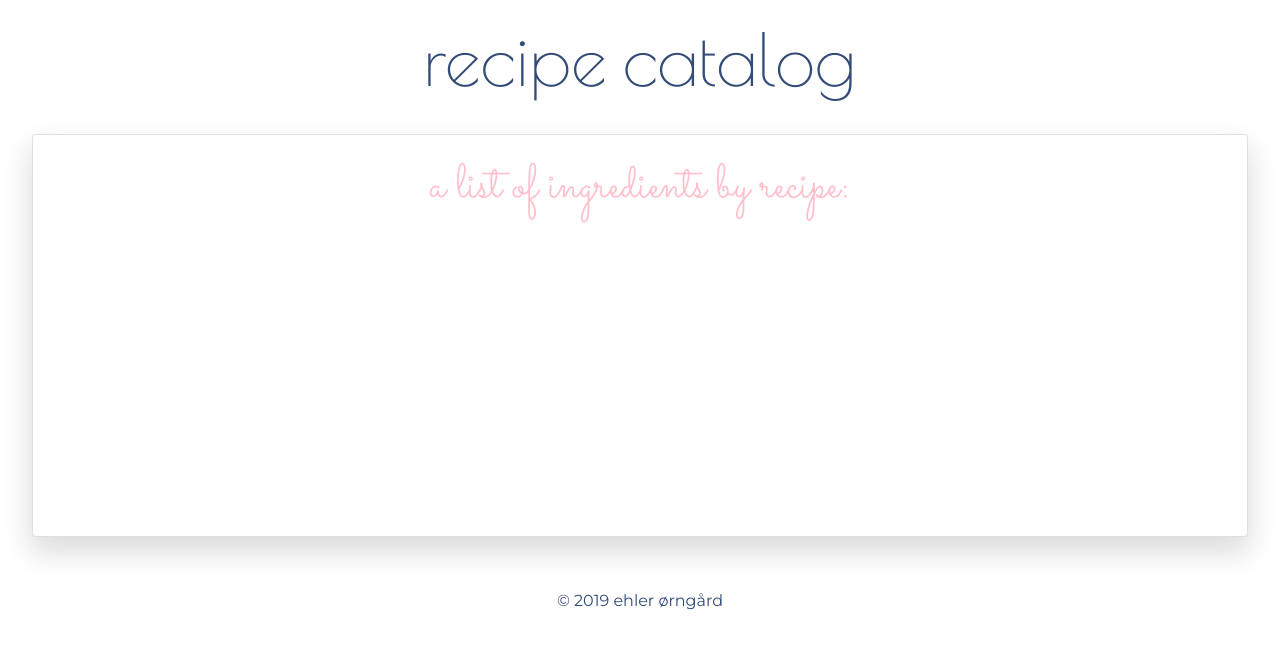
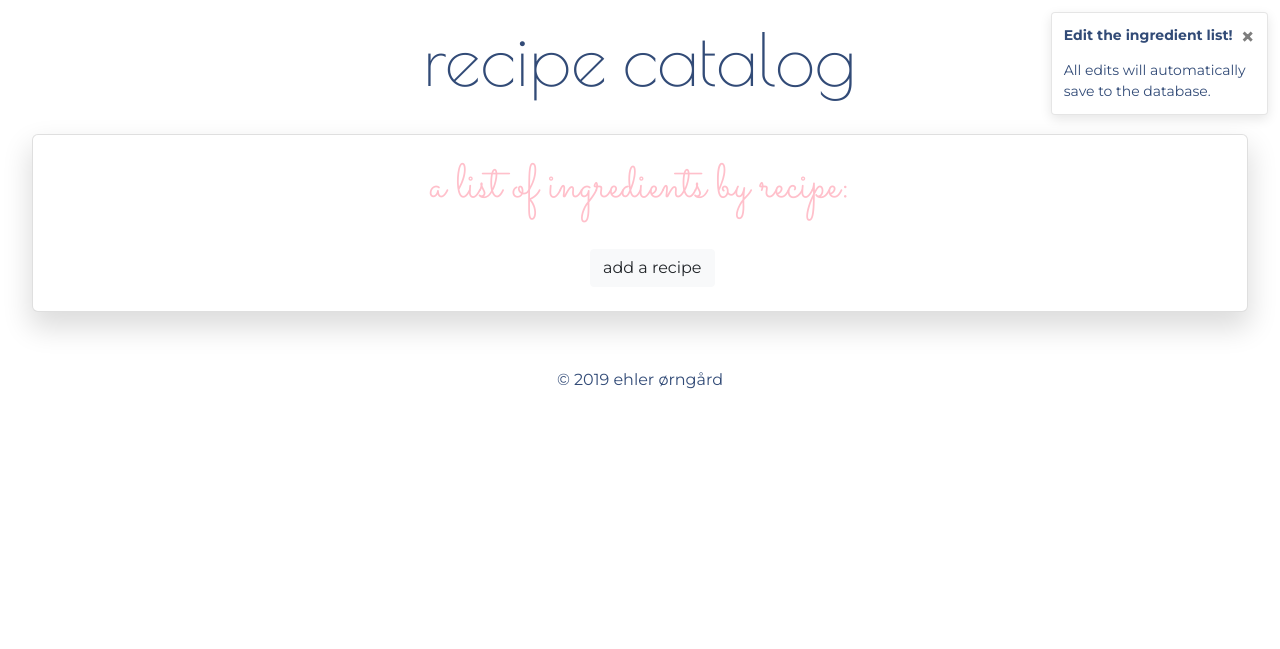
Before and after one commit to ehlerorngard/recipeCatalog, a Django app: page / in a window 1280 px wide. Shown: the top 649 px of the page. Run offline with Django 3.2, Linux system fonts and the light colour scheme; data that the repository does not hold is empty; some libraries are stand-ins or nearby versions; some web fonts are replaced.

Commit message:
production 0.0

```diff
--- a/catalog/recipecollection/templates/index.html
+++ b/catalog/recipecollection/templates/index.html
@@ -32,16 +32,64 @@
   <body>
     <noscript>You need to enable JavaScript to run this app.</noscript>
     <div id="root">
+
+      <div role="alert" aria-live="assertive" aria-atomic="true" class="toast" id="intro_toast" data-autohide="false" style="position: absolute; top: 0; right: 0; margin: 12px 12px 0 0;">
+        <div class="toast-body">
+          <button type="button" class="ml-2 mb-1 close" data-dismiss="toast" aria-label="Close">
+            <span aria-hidden="true">&times;</span>
+          </button>
+          <span id="intro_toast_text"></span>
+        </div>
+      </div>
+
       <div class="header pt-3">
         <div class="text-center display-3">
           recipe catalog
         </div>
       </div>
 
-      <div class="mainSection h5 p-2 mb-1">
+      <div class="mainSection h5 p-2">
         <div class="card py-3 m-md-4 p-md-4">
           <div class="cardTitle text-center mb-2">a list of ingredients by recipe:</div>
+
           <div id="recipeBox" class="m-2"></div>
+
+          <div id="add_recipe_button_row" style="width: 100%; box-shadow: none; transition: .45s;" class="pt-2">
+            <button type="button" class="btn btn-light position-relative" id="addRecipeButton" data-toggle="modal" style="max-width: 200px; left: 200; margin: 0px 0px 0px calc(50% - 50px);">
+              add a recipe
+            </button>
+          </div>
+
+
+        </div>
+      </div>
+
+      <div id="modal_box">
+        <div class="modal fade" id="addRecipeModal" tabindex="-1" role="dialog"  aria-hidden="true">
+          <div class="modal-dialog modal-dialog-centered" role="document">
+            <div class="modal-content">
+            <div role="alert" aria-live="assertive" aria-atomic="true" id="validation_toast" class="toast" data-autohide="false" style="position: absolute; top: 0; right: 0; margin: 12px 20px 0 0; box-shadow: none; border: none; color: orange;">
+                <div class="toast-body">
+                  <span id="validation_toast_text"></span>
+                </div>
+              </div>
+              <div class="modal-header">
+                <h5 class="modal-title" id="exampleModalCenterTitle">add a recipe</h5>
+                <button type="button" class="close" data-dismiss="modal" aria-label="Close">
+                  <span aria-hidden="true">&times;</span>
+                </button>
+              </div>
+              <div class="modal-body add_modal_body">
+                <div class="input-group mb-3">
+                  <input type="text" id="new_recipe_input" class="form-control" placeholder="new recipe name" aria-label="new recipe name" aria-describedby="button-addon2">
+                </div>
+              </div>
+              <div class="modal-footer">
+                <button type="button" class="btn btn-secondary" data-dismiss="modal">close</button>
+                <button type="button" class="btn btn-info" id="save_new_recipe_button">save new recipe</button>
+              </div>
+            </div>
+          </div>
         </div>
       </div>
 
--- a/catalog/recipecollection/views.py
+++ b/catalog/recipecollection/views.py
@@ -26,6 +26,7 @@ def toInt(val):
 # I need to decode it from the <WSGIobject>:
 def parseReqBody(body):
 	decoded_body = bytes.decode(body)
+	print("decoded body", decoded_body)
 
 	parsed_body = {}
 	for x in decoded_body.split('&'):
@@ -209,13 +210,29 @@ class RecipeView(View):
 
 
 	def post(self, request, *args, **kwargs):
-		print(request)
-		print(request['body'])
-		return JsonResponse({"de ida": "y vuelta"})
+		body = parseReqBody(request.body)
+
+		ress = Recipe(name=deHex(body['name']))
+		ress.save()
+		print("new recipe saved:", ress)
+
+		return JsonResponse(parseRecipe(ress), safe=False)
+
+	def put(self, request, *args, **kwargs):
+		body = parseReqBody(request.body)
+
+		print("PUT body", body)
+
+		ressipee = Recipe.objects.get(pk=kwargs['id'])
+		ressipee.name = body['name']
+		ressipee.save()
+		print("updated recipe saved:", ressipee)
+
+		return JsonResponse(parseRecipe(ressipee), safe=False)
 
 
 	def delete(self, request, *args, **kwargs):
-		rec = Recipe.objects.get(args)
+		rec = Recipe.objects.get(pk=kwargs['id'])
 		rec.ingredients.set([])
 		rec.delete()
 		return JsonResponse({'status': 204})
--- a/catalog/static/index.js
+++ b/catalog/static/index.js
@@ -1,8 +1,9 @@
-// Use this array for comparison to validate
-var ingredientNamesList = [];
-var ingredientList = [];
+// Store the csrfToken once retrieved
 var csrfToken = ''
 
+// ======================
+// requests to the server
+// ======================
 var requests = {
 	getToken: function() {
 		let token;
@@ -20,7 +21,6 @@ var requests = {
 			method: "GET",
 		}).then(function(response) {
 			console.log("getRecipe response: ", response);
-
 		});
 	},
 	getRecipes: function() {
@@ -28,19 +28,41 @@ var requests = {
 			url: `/recipes`,
 			method: "GET",
 		}).then(function(response) {
-			console.log("getRecipes response: ", response);
+			console.log("getRecipe response: ", response);
 
 			response.forEach(recipe => buildRecipe(recipe));
 		});
 	},
+	createRecipe: function(data) {
+		$.ajax({
+			url: `/recipes/`,
+			method: "POST",
+			data: data,
+			headers: {'X-CSRFToken': csrfToken},
+		}).then(function(response) {
+			console.log("create Recipe response: ", response);
+			buildRecipe(response);
+		});
+	},
 	updateRecipe: function(data, recipe_id) {
+		console.log("about to update ", recipe_id, data)
 		$.ajax({
-			url: `/recipes/${recipe_id}`,
+			url: `/recipes/${recipe_id}/`,
 			method: "PUT",
 			data: data,
 			headers: {'X-CSRFToken': csrfToken},
 		}).then(function(response) {
 			console.log("updateRecipe response: ", response);
+			buildRecipe(response);
+		});
+	},
+	removeRecipe: function(id) {
+		$.ajax({
+			url: `/recipes/${id}/`,
+			method: "DELETE",
+			headers: {'X-CSRFToken': csrfToken},
+		}).then(function(response) {
+			$(`#recipeRow${id}`).remove();
 		});
 	},
 	getIngredients: function() {
@@ -83,39 +105,95 @@ var requests = {
 	},
 }
 
+
+// ===================
+// accessory functions
+// ===================
 function formatIngredients(list) {
 	var ingredientList = list.map(ingt => {
 		return {value: ingt.name, label: ingt.name, id: ingt.id};
 	});
-	console.log("formatted ingredientList:", ingredientList);
 	return ingredientList;
 }
 
+function displayInvalidToast(text, id) {
+	if ($(`#validation_toast${id}`).length > 0) {
+		$(`#validation_toast_text${id}`).empty();
+		$(`#validation_toast_text${id}`).append(text);
+		$(`#validation_toast${id}`).toast('show');
+		setTimeout(function() {
+			$(`#validation_toast${id}`).toast('hide');
+		}, 5000);
+	}
+}
+
+function displayIntroToast() {
+	$('#intro_toast_text').append("<span style='font-weight: 700;'>Edit the ingredient list!</span>",
+		"<span style='display: block; height: 14px'></span>",
+		"<span style='display: block'>All edits will automatically</span>",
+		"<span style='display: block'>save to the database.</span>");
+	setTimeout(function() {
+		$('#intro_toast').toast('show');
+	}, 1500);
+	setTimeout(function() {
+		$('#intro_toast').toast('hide');
+	}, 8000);
+}
+
+// =================
+// build each recipe
+// =================
 function buildRecipe(recipe) {
-	// Create a new html row for the recipe:
+	console.log("building recipe", recipe);
+
 	var row = `
-		<div class='recipeRow row m-1 my-md-3'>
-			<div class='col-12 col-md-4 col-lg-3 p-1 mx-0 mt-2 text-center'>${recipe.name}</div>
+		<div class='recipeRow' id='recipeRow${recipe.id}'>
+		</div>`;
+	var contents = `
+		<div id='recipeContents${recipe.id}' class="recipeContents row m-1 my-md-3">
+			<div id='recipeName${recipe.id}' class='col-12 col-md-4 col-lg-3 p-1 mx-0 mt-2 text-center recipeContents'>
+				${recipe.name}
+			</div>
 			<div class='col p-1 pt-2 mx-0'>
-				<input id='recipe${recipe.id}'></input>
+				<input id='recipeInput${recipe.id}' placeholder='add ingredient'></input>
 			</div>
-		</div>`;
+		</div>`
 
-	// Append the new recipe row to the recipe list:
-	$('#recipeBox').append(row);
+	// If the recipe row already exists on the DOM,
+	// remove its contents and append the new:
+	if ($(`#recipeRow${recipe.id}`).length > 0) {
+		console.log("row already exists.....")
+		$(`#recipeContents${recipe.id}`).remove();
+	}
+	// Otherwise append the new recipe row to the recipe list:
+	else {
+		$('#recipeBox').append(row);
+	}
+	// Append new contents:
+	$(`#recipeRow${recipe.id}`).append(contents);
 
-	const listOfIngredients =
+	// Build the tokenizer:
+	buildTokenizer(recipe);
+}
 
-	// Initialize the newly created input as a tokenfield:
-	$(`#recipe${recipe.id}`).tokenfield();
-	$(`#recipe${recipe.id}`).tokenfield('setTokens', formatIngredients(recipe.ingredients));
 
-	let tokens = $(`#recipe${recipe.id}`).tokenfield('getTokens');
-	console.log("and the tokens are ", tokens);
+// ================================
+// build the tokenizer for a recipe
+// ================================
+function buildTokenizer(recipe) {
+	// Initialize the newly created (or updated) input as a tokenfield:
+	$(`#recipeInput${recipe.id}`).tokenfield();
+	$(`#recipeInput${recipe.id}`).tokenfield('setTokens', formatIngredients(recipe.ingredients));
 
+	// bootstrap-tokenizer wipes out attributes other than "value" or "label" on edit;
+	// use this variable to store that primary key value:
 	let lastEditedTokenId = null;
 
-	$(`#recipe${recipe.id}`)
+
+	// -----------------
+	// token event hooks
+	// -----------------
+	$(`#recipeInput${recipe.id}`)
 		.on('tokenfield:createtoken', function(e) {
 			// If a token about the be created is already included on
 			// this recipe, do allow its creation:
@@ -126,7 +204,7 @@ function buildRecipe(recipe) {
 			});
 		})
 		.on('tokenfield:createdtoken', function(e) {
-			console.log("created token, all tokens:", $(`#recipe${recipe.id}`).tokenfield('getTokens'))
+			console.log("created token, all tokens:", $(`#recipeInput${recipe.id}`).tokenfield('getTokens'))
 			// The server will handle whether to CREATE a new ingredient or
 			// UPDATE an existing ingredient (and recipe association)
 			requests.updateIngredient({ name: e.attrs.label, recipe: recipe.id }, lastEditedTokenId)
@@ -149,14 +227,132 @@ function buildRecipe(recipe) {
 		})
 		.on('tokenfield:removetoken', function(e) {
 			requests.removeIngredient({recipe: recipe.id}, e.attrs.id);
-		})
+		});
+
+	buildModal(recipe);
 }
 
 
+// ===========================
+// build a recipe's edit modal
+// ===========================
+function buildModal(recipe) {
+	var modal = `
+		<div class="modal fade" id="editRecipeModal${recipe.id}" tabindex="-1" role="dialog"  aria-hidden="true">
+    </div>`;
+  var modalContents = `
+		<div class="modal-dialog modal-dialog-centered" role="document" id="modalContents${recipe.id}">
+		<div class="modal-content">
+      <div role="alert" aria-live="assertive" aria-atomic="true" id="validation_toast${recipe.id}" class="toast"
+      data-autohide="false" style="position: absolute; top: 0; right: 0; margin: 12px 20px 0 0; border: none; box-shadow: none;">
+        <div class="toast-body">
+          <span id="validation_toast_text${recipe.id}" style="color: orange; margin-right: 12px;"></span>
+        </div>
+      </div>
+		  <div class="modal-header">
+		    <h5 class="modal-title" id="exampleModalCenterTitle">edit recipe</h5>
+		    <button type="button" class="close" data-dismiss="modal" aria-label="Close">
+		      <span aria-hidden="true">&times;</span>
+		    </button>
+		  </div>
+		  <div class="modal-body edit_modal_body">
+		    <div class="input-group mb-3">
+		      <input type="text" id="edit_recipe_input${recipe.id}" class="form-control" placeholder="new recipe name" aria-label="new recipe name" aria-describedby="button-addon2">
+		    </div>
+		  </div>
+		  <div class="modal-footer">
+		    <button type="button" class="btn btn-secondary close_modal" data-dismiss="modal" tabindex="0">cancel</button>
+		    <button type="button" class="btn btn-dark" id="delete_recipe_button${recipe.id}" data-dismiss="modal" tabindex="0">delete recipe</button>
+		    <button type="button" class="btn btn-info" id="update_recipe_button${recipe.id}" tabindex="0">save recipe</button>
+		  </div>
+		</div>
+		</div>`
+
+  // If the modal for this recipe id already exists on the DOM, remove it
+	if ($(`#editRecipeModal${recipe.id}`).length > 0) {
+		console.log(" modal existss....");
+		$(`#modalContents${recipe.id}`).remove();
+	}
+	else {
+		// Append new modal to the DOM
+	  $('#modal_box').append(modal);
+	}
+
+  $(`#editRecipeModal${recipe.id}`).append(modalContents);
+
+  var closeAndEmptyModal = function(id) {
+  	// close the modal
+		$(`#editRecipeModal${id}`).modal('hide');
+
+		// empty modal input text
+		$(`#edit_recipe_input${id}`).val('');
+  }
+
+	// ====================================
+	// EDIT / DELETE recipe event listeners
+	// ====================================
+	$(`#recipeName${recipe.id}`).click(function() {
+		$(`#edit_recipe_input${recipe.id}`).val(recipe.name);
+		$(`#editRecipeModal${recipe.id}`).modal('show');
+	});
+
+	$(`#update_recipe_button${recipe.id}`).click(function() {
+		var recipe_name = $(`#edit_recipe_input${recipe.id}`).val();
+		// Only save changes if it's a valid name:
+		if (recipe_name.length > 1) {
+			requests.updateRecipe({ name: recipe_name }, recipe.id);
+			closeAndEmptyModal(recipe.id);
+		}
+		else {
+			displayInvalidToast("Must be a valid recipe name", recipe.id);
+		}
+	});
+
+	$(`#delete_recipe_button${recipe.id}`).click(function() {
+		requests.removeRecipe(recipe.id);
+		closeAndEmptyModal(recipe.id);
+	});
+}
+
+// =============================
+// CREATE recipe event listeners
+// =============================
+$('#save_new_recipe_button').click(function() {
+	var recipe_name = $('#new_recipe_input').val();
+	console.log("recipe name to be saved", recipe_name);
+	if (recipe_name.length > 1) {
+		requests.createRecipe({ name: recipe_name });
+
+		// close the modal
+		$('#addRecipeModal').modal('hide');
+
+		// empty modal input text
+		$('#new_recipe_input').val('');
+	}
+	else {
+		displayInvalidToast("The recipe must have a valid name", "");
+	}
+});
+
+$('#addRecipeButton').click(function() {
+	console.log("add recipe button firing");
+	$('#addRecipeModal').modal('show');
+});
+
+
+// Add some box shadow on scroll of the recipe content:
+$('#recipeBox').scroll(function() {
+	$('#add_recipe_button_row').css("box-shadow", "0px -12px 8px -3px rgba(0,0,0,0.07)")
+  clearTimeout($.data(this, 'scrollTimer'));
+  $.data(this, 'scrollTimer', setTimeout(function() {
+		$('#add_recipe_button_row').css("box-shadow", "none");
+  }, 500));
+})
+
+// +++++++++++++++++++++++++++
 
 $(document).ready(function() {
-	console.log("index.js is connected");
 	csrfToken = requests.getToken();
 	requests.getRecipes();
-	// requests.getRecipe(2);
+	displayIntroToast();
 });
--- a/catalog/static/recipe.css
+++ b/catalog/static/recipe.css
@@ -17,9 +17,13 @@ body {
 .footer {
 	height: 56px;
 }
-.card {
-	height: 403px;
-	overflow-y: auto;
+@media only screen and (min-width: 768px) {
+	.card {
+		max-height: 62vh;
+	}
+	#recipeBox {
+		overflow-y: auto;
+	}
 }
 .cardTitle {
 	font-family: "Sacramento";
@@ -33,6 +37,17 @@ input {
 
 }
 .card {
-	border-radius: ;
+	border-radius: 6px;
 	box-shadow: 0px 14px 29px 2px rgba(0,0,0,0.14);
 }
+.toast_holder {
+	height: 94px;
+	width: 100%;
+}
+
+.recipeContents:hover {
+	cursor: pointer;
+}
+#add_recipe_button_row {
+	box-shadow: 0px -14px 29px 2px rgba(0,0,0,0.14);
+}
```
